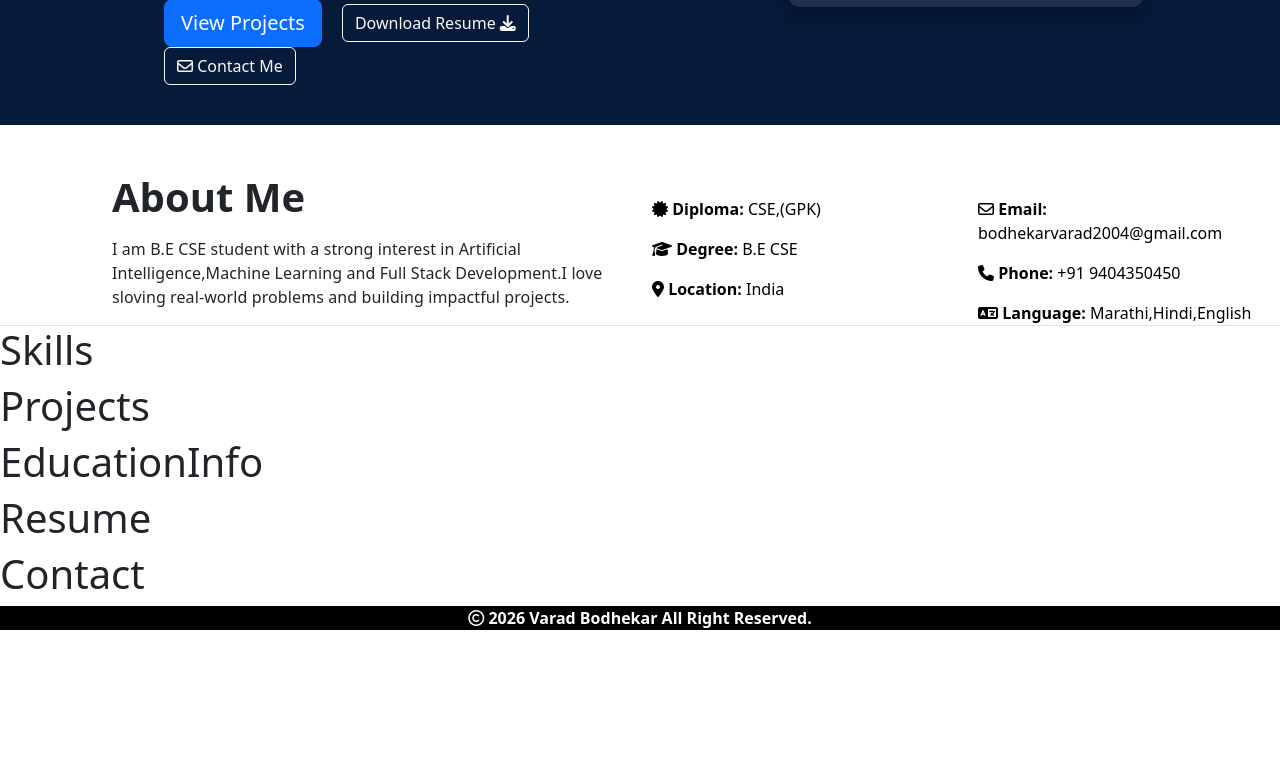
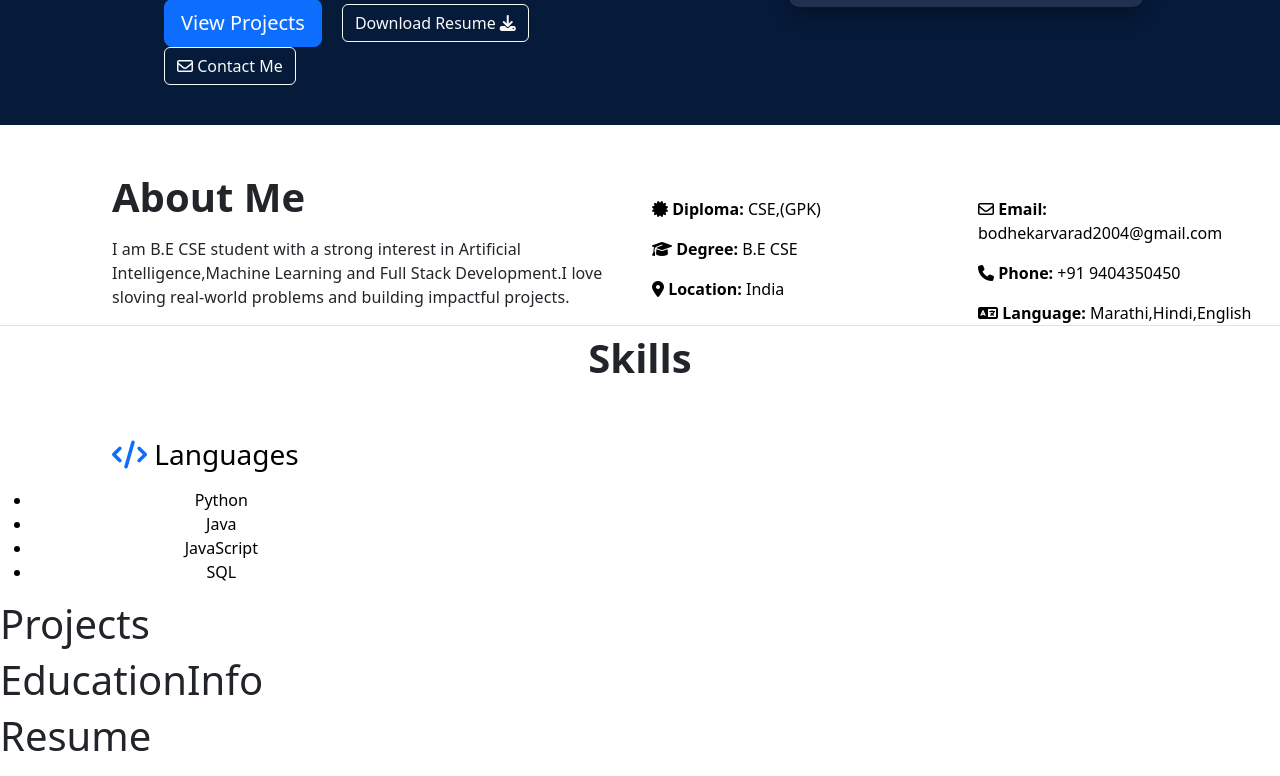
Before and after one commit to bodhekarvarad/varad.bodhekar-portfolio, a React (Vite) app: page / in a window 1280 px wide. Shown: the part 388-1164 px from the top of the page. Before the commit the page ends 1034 px from the top, so only its background shows below. Built offline with nearby package versions, Linux system fonts and the light colour scheme.

Commit message:
add skills

```diff
--- a/src/components/Skills.jsx
+++ b/src/components/Skills.jsx
@@ -1,10 +1,33 @@
 import React from "react";
 const Skills=()=>{
     return(
-<div>
-    <h1>
-        Skills
-    </h1>
+<div className="row mt-2">
+    <h1 className="text-center skills f-5"><b>Skills</b></h1>
+   <div className="col-4">
+      <div className="card text-black border-0 mt-5 text-center">
+      <h3 className="card-text mb-3 mx-3  ">
+       <i class="fa-solid fa-code text-primary"></i>{" "}<span>Languages</span>
+      </h3>
+     <div>
+        <ul>
+            <li>
+            Python
+        </li>
+         <li>
+            Java
+        </li>
+         <li>
+            JavaScript
+        </li>
+         <li>
+            SQL
+        </li>
+        </ul>
+
+      </div>
+
+      </div>
+   </div>
 </div>
     )
 }
```
